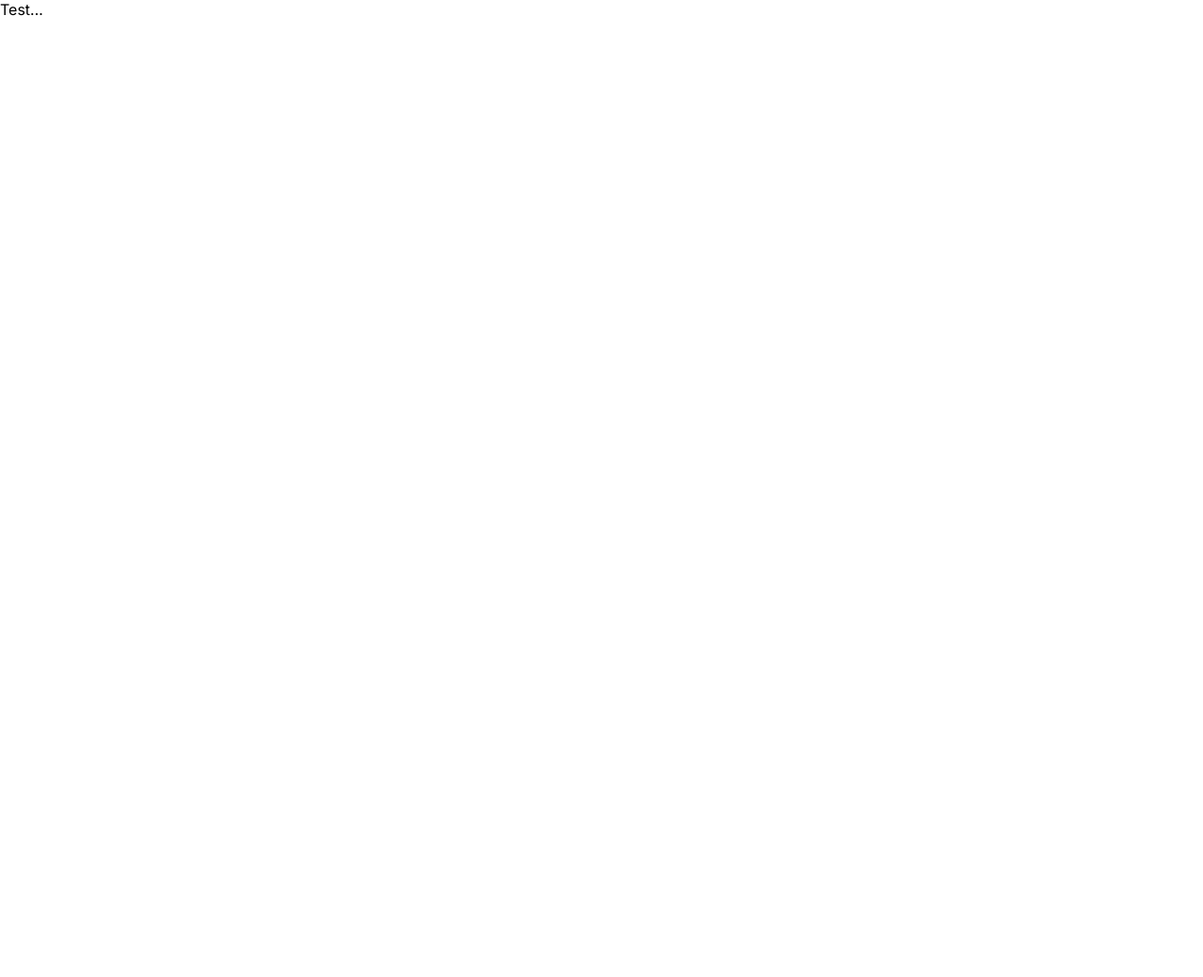
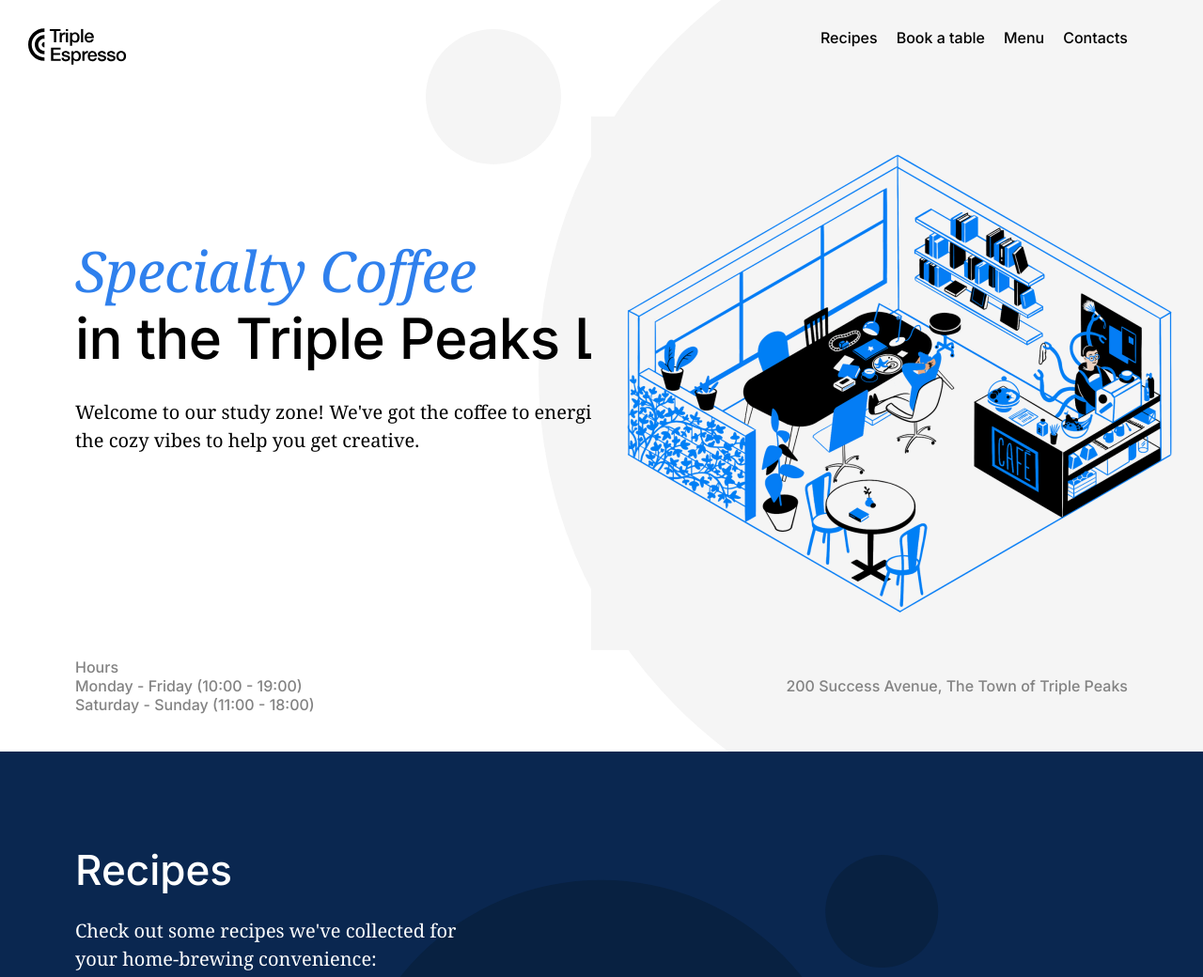
Before and after one commit to Jaden-EC/se_project_coffeeshop, a plain HTML site: page index.html in a window 1280 px wide. Shown: the top 1040 px of the page at 94% size. Before the commit the page ends 800 px from the top, so only its background shows below. Drawn offline with Linux system fonts and the light colour scheme.

Commit message:
Stage 2 update

```diff
--- a/index.html
+++ b/index.html
@@ -22,10 +22,80 @@
   </head>
   <body>
     <div class="page">
-      Test...
-      <header class="header"></header>
+      <header class="header">
+        <nav class="nav">
+          <img
+            src="./images/logo_coffeeshop_dark.svg"
+            alt="Coffeeshop logo"
+            class="nav__logo"
+          />
+          <ul class="nav__links">
+            <li><a class="nav__link" href="#recipes">Recipes</a></li>
+            <li><a href class="nav__link">Book a table</a></li>
+            <li><a href class="nav__link">Menu</a></li>
+            <li><a href class="nav__link">Contacts</a></li>
+          </ul>
+        </nav>
+        <h1 class="header__title">
+          <span class="header__span-accent">Specialty Coffee</span>
+          in the Triple Peaks Library
+        </h1>
+        <p class="header__description">
+          Welcome to our study zone! We've got the coffee to energize you and
+          the cozy vibes to help you get creative.
+        </p>
+        <img
+          src="./images/inside_coffee_shop.png"
+          alt="Illustration 'inside coffee shop"
+          class="header__image"
+        />
+        <div class="header__footer">
+          <div>
+            <p class="header__paragraph">Hours</p>
+            <p class="header__paragraph">Monday - Friday (10:00 - 19:00)</p>
+            <p class="header__paragraph">Saturday - Sunday (11:00 - 18:00)</p>
+          </div>
+          <p class="header__paragraph">
+            200 Success Avenue, The Town of Triple Peaks
+          </p>
+        </div>
+      </header>
       <main class="content">
-        <section class="recipes"></section>
+        <section class="recipes" id="recipes">
+          <h2 class="recipes__title">Recipes</h2>
+          <p class="recipes__subtitle">
+            Check out some recipes we've collected for your home-brewing
+            convenience:
+          </p>
+          <div class="recipes__videos">
+            <div>
+              <iframe
+                src="https://www.youtube.com/embed/j6VlT_jUVPc?si=rqAszupAt1D6H68n"
+                title="The Ultimate AeroPress Technique (Episode #3)"
+                allow="accelerometer; autoplay; clipboard-write; encrypted-media; gyroscope; picture-in-picture; web-share"
+                referrerpolicy="strict-origin-when-cross-origin"
+                allowfullscreen
+                class="recipes__iframe"
+              ></iframe>
+              <p class="recipes__video-caption">
+                <span>Aeropress recipe</span> ~5 min
+              </p>
+            </div>
+            <div>
+              <iframe
+                src="https://www.youtube.com/embed/st571DYYTR8?si=L3mhyy_dXr6ozqfG"
+                title="The Ultimate French Press Technique"
+                allow="accelerometer; autoplay; clipboard-write; encrypted-media; gyroscope; picture-in-picture; web-share"
+                referrerpolicy="strict-origin-when-cross-origin"
+                allowfullscreen
+                class="recipes__iframe"
+              ></iframe>
+              <p class="recipes__video-caption">
+                <span>French press recipe</span> ~15 min
+              </p>
+            </div>
+          </div>
+        </section>
         <section class="reservation"></section>
         <section class="menu"></section>
         <section class="about"></section>
--- a/pages/index.css
+++ b/pages/index.css
@@ -2,7 +2,150 @@
   min-width: 1100px;
   max-width: 1600px;
   margin: auto;
-  font-family: Inter, Arial, sans-serif;
+  font-family: "Inter", Arial, sans-serif;
   font-size: 16px;
   line-height: 20px;
 }
+
+.header {
+  z-index: 3;
+  display: flex;
+  flex-direction: column;
+  background-image: url(../images/background_header.svg);
+  background-position: center;
+  background-size: cover;
+  background-repeat: no-repeat;
+  position: relative;
+  padding: 30px 80px 40px;
+  min-height: 720px;
+  max-height: 800px;
+  height: 100vh;
+  box-sizing: border-box;
+}
+
+.nav {
+  display: flex;
+  justify-content: space-between;
+}
+
+.nav__logo {
+  position: relative;
+  left: -50px;
+  width: 105px;
+  height: 39px;
+}
+
+.nav__links {
+  display: flex;
+  padding: 0;
+  margin: 0;
+  list-style-type: none;
+  gap: 20px;
+}
+
+.nav__link {
+  color: #000;
+  text-decoration: none;
+  font-weight: 500;
+  font-size: 16px;
+  line-height: 20px;
+}
+
+.header__title {
+  font-weight: 500;
+  max-width: 729px;
+  font-size: 60px;
+  line-height: 72px;
+  letter-spacing: -0.6px;
+  margin-top: 183px;
+  margin-bottom: 0;
+}
+
+.header__span-accent {
+  display: block;
+  font-family: "Noto Serif", "Times New Roman", sans-serif;
+  font-style: italic;
+  color: #2f80ed;
+}
+
+.header__description {
+  margin-top: 28px;
+  margin-bottom: 0;
+  max-width: 683px;
+  font-size: 20px;
+  line-height: 30px;
+  font-family: "Noto Serif", "Times New Roman", sans-serif;
+}
+
+.header__image {
+  position: absolute;
+  width: 646px;
+  height: 568px;
+  right: 5px;
+  top: 124px;
+}
+
+.header__footer {
+  display: flex;
+  align-items: center;
+  justify-content: space-between;
+  margin-top: auto;
+}
+
+.header__paragraph {
+  margin: 0;
+  font-weight: 500;
+  font-size: 16px;
+  line-height: 20px;
+  color: #838383;
+}
+
+.recipes {
+  color: #ffffff;
+  padding: 100px 80px 215px;
+  background-color: #0a2750;
+  background-size: cover;
+  background-position: center;
+  background-repeat: no-repeat;
+  background-image: url(../images/background_recipes.svg);
+  display: flex;
+  flex-direction: column;
+  box-sizing: border-box;
+}
+
+.recipes__title {
+  max-width: 580px;
+  margin: 0;
+  font-weight: 500;
+  font-size: 44px;
+  line-height: 52px;
+}
+
+.recipes__subtitle {
+  max-width: 438px;
+  margin: 24px 0 0;
+  font-family: "Noto Serif", "Times New Roman", sans-serif;
+  font-size: 20px;
+  line-height: 30px;
+}
+
+.recipes__videos {
+  margin-top: 80px;
+  display: flex;
+  justify-content: center;
+  gap: 40px;
+}
+
+.recipes__iframe {
+  border: none;
+  width: 480px;
+  height: 273px;
+}
+
+.recipes__video-caption {
+  display: flex;
+  justify-content: space-between;
+  font-weight: 500;
+  font-size: 20px;
+  line-height: 30px;
+}
```
